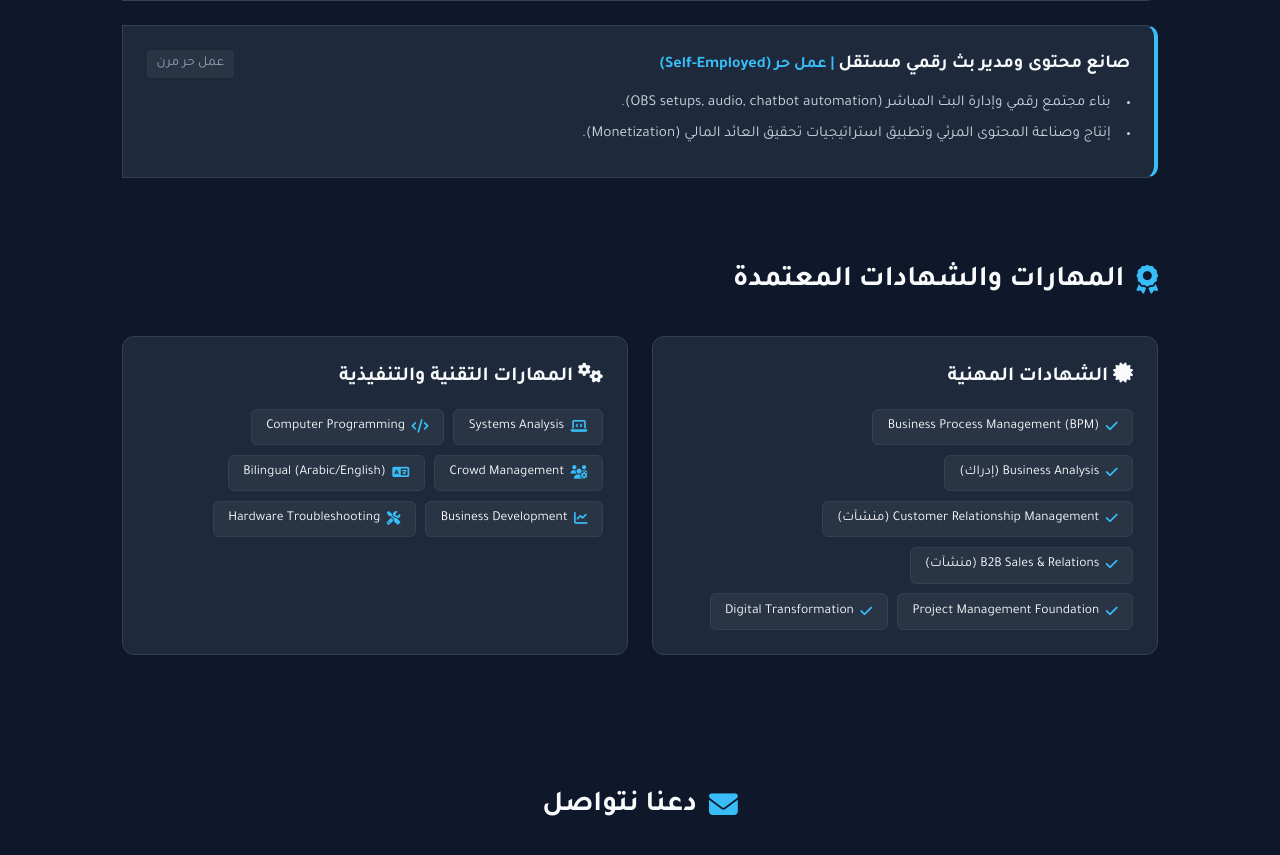
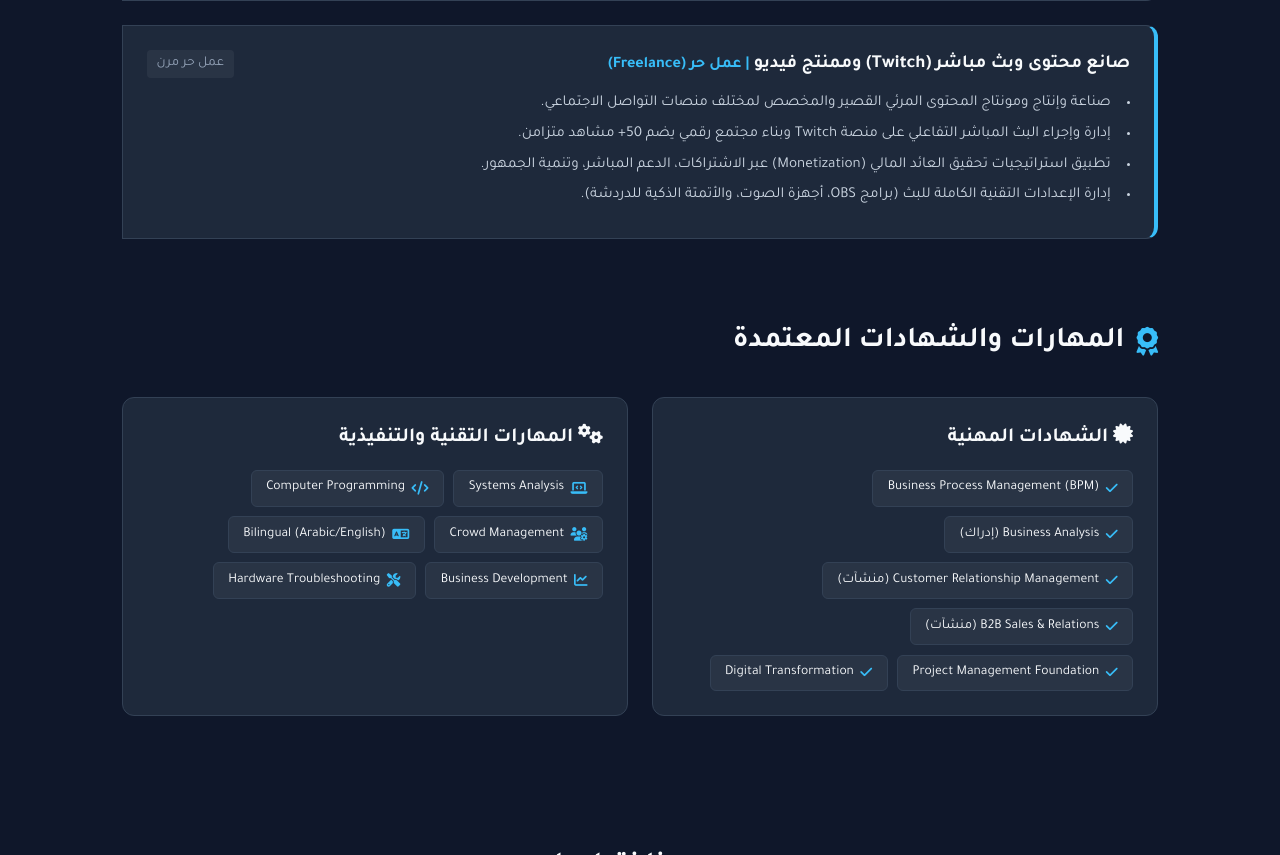
Before and after one commit to a-abuatiyyah/Portfolio, a plain HTML site: page index.html in a window 1280 px wide. Shown: the part 1445-2300 px from the top of the page. Drawn offline with Linux system fonts and the light colour scheme.

Commit message:
Update index.html

```diff
--- a/index.html
+++ b/index.html
@@ -429,16 +429,19 @@
 <div class="timeline-item">
     <div class="timeline-header">
         <div>
-                            <span class="timeline-role">صانع محتوى ومدير بث رقمي مستقل</span>
-                            <span class="timeline-company"> | عمل حر (Self-Employed)</span>
+            <span class="timeline-role">صانع محتوى وبث مباشر (Twitch) وممنتج فيديو</span>
+            <span class="timeline-company"> | عمل حر (Freelance)</span>
         </div>
         <span class="timeline-date">عمل حر مرن</span>
     </div>
     <ul class="timeline-bullets">
-                        <li>بناء مجتمع رقمي وإدارة البث المباشر (OBS setups, audio, chatbot automation).</li>
-                        <li>إنتاج وصناعة المحتوى المرئي وتطبيق استراتيجيات تحقيق العائد المالي (Monetization).</li>
+        <li>صناعة وإنتاج ومونتاج المحتوى المرئي القصير والمخصص لمختلف منصات التواصل الاجتماعي.</li>
+        <li>إدارة وإجراء البث المباشر التفاعلي على منصة Twitch وبناء مجتمع رقمي يضم 50+ مشاهد متزامن.</li>
+        <li>تطبيق استراتيجيات تحقيق العائد المالي (Monetization) عبر الاشتراكات، الدعم المباشر، وتنمية الجمهور.</li>
+        <li>إدارة الإعدادات التقنية الكاملة للبث (برامج OBS، أجهزة الصوت، والأتمتة الذكية للدردشة).</li>
     </ul>
 </div>
+
 
             </div>
         </section>
```
Lines whose indentation alone changed are shown as unchanged.
